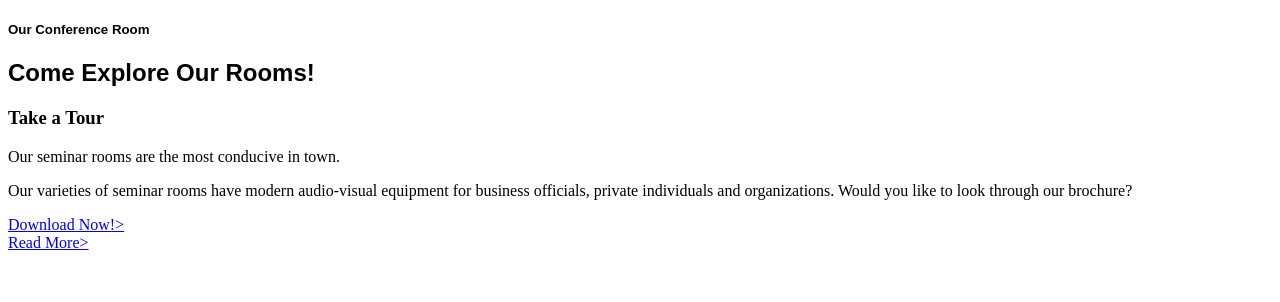
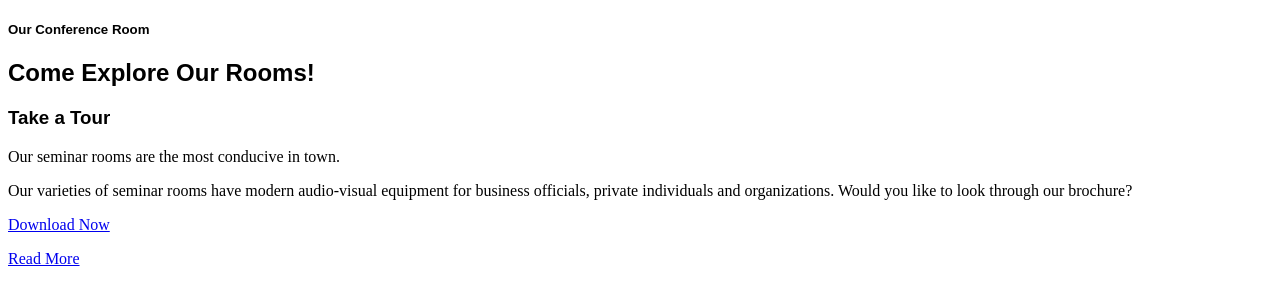
Before and after one commit to GboyeRichard1/CSS-Box-Model, a plain HTML site: page index.html in a window 1280 px wide. Drawn offline with Linux system fonts and the light colour scheme.

Commit message:
Debugging

```diff
--- a/index.html
+++ b/index.html
@@ -9,10 +9,10 @@
     <body>
     <p> Our seminar rooms are the most conducive in town.</p>
     <p>Our varieties of seminar rooms have modern audio-visual equipment for business officials, private individuals and organizations. Would you like to look through our brochure? </p>
-    <a href="download.html">Download Now!>
-    <br>
-    <a href="Readmore.html">Read More>
-    <br>
+    <a href="download.html">Download Now</a>
+    <p>
+    <a href="Readmore.html">Read More</a>
+    </p>
     </body>
 </head>
 </html>
--- a/styles.css
+++ b/styles.css
@@ -9,5 +9,10 @@ h2{
     color:black;
     font-weight: 900;
     font-family: Arial;
+}
 
+h3{
+    color:black;
+    font-weight:700;
+    font-family: Arial;
 }
```
